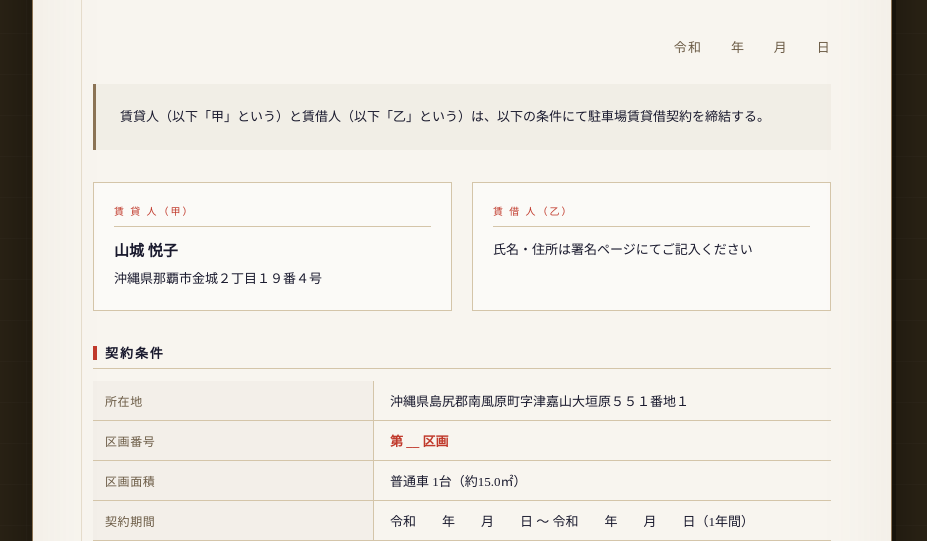
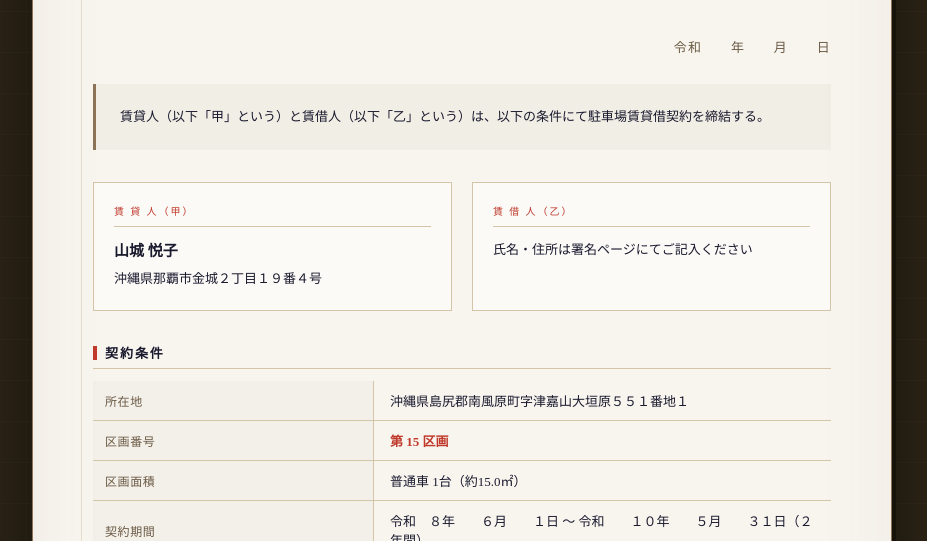
Before and after one commit to placelink2012-design/parking-contract1, a plain HTML site: page index.html in a window 1280 px wide. Shown: the part 259-800 px from the top of the page, without its empty margins (178-1105 px from the left). Drawn offline with Linux system fonts and the light colour scheme.

Commit message:
Update index.html

```diff
--- a/index.html
+++ b/index.html
@@ -710,7 +710,7 @@
             </tr>
             <tr>
               <td>区画番号</td>
-              <td><span class="highlight">第 __ 区画</span></td>
+              <td><span class="highlight">第 15 区画</span></td>
             </tr>
             <tr>
               <td>区画面積</td>
@@ -718,7 +718,7 @@
             </tr>
             <tr>
               <td>契約期間</td>
-              <td>令和　　年　　月　　日 〜 令和　　年　　月　　日（1年間）</td>
+              <td>令和　８年　　６月　　１日 〜 令和　　１０年　　５月　　３１日（２年間）</td>
             </tr>
             <tr>
               <td>月額賃料</td>
```
